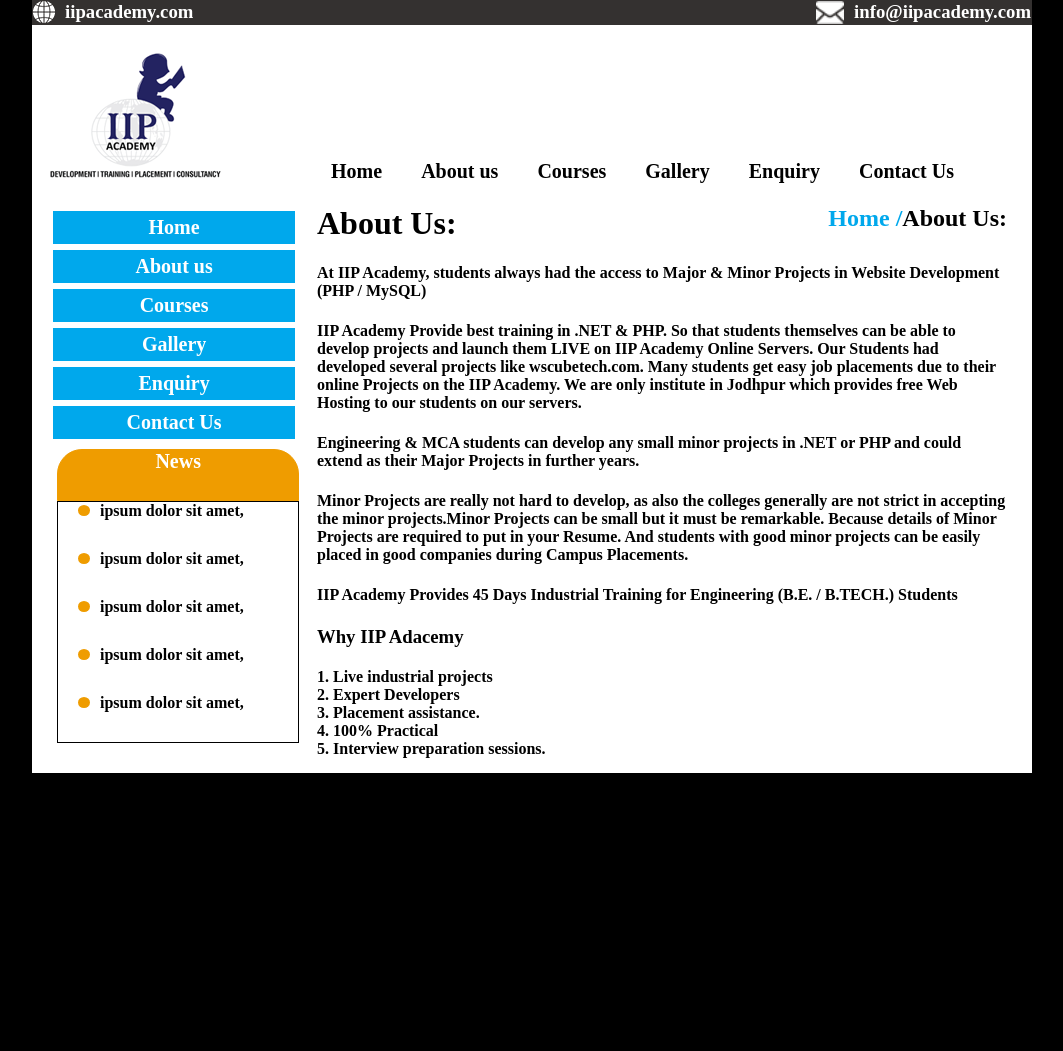
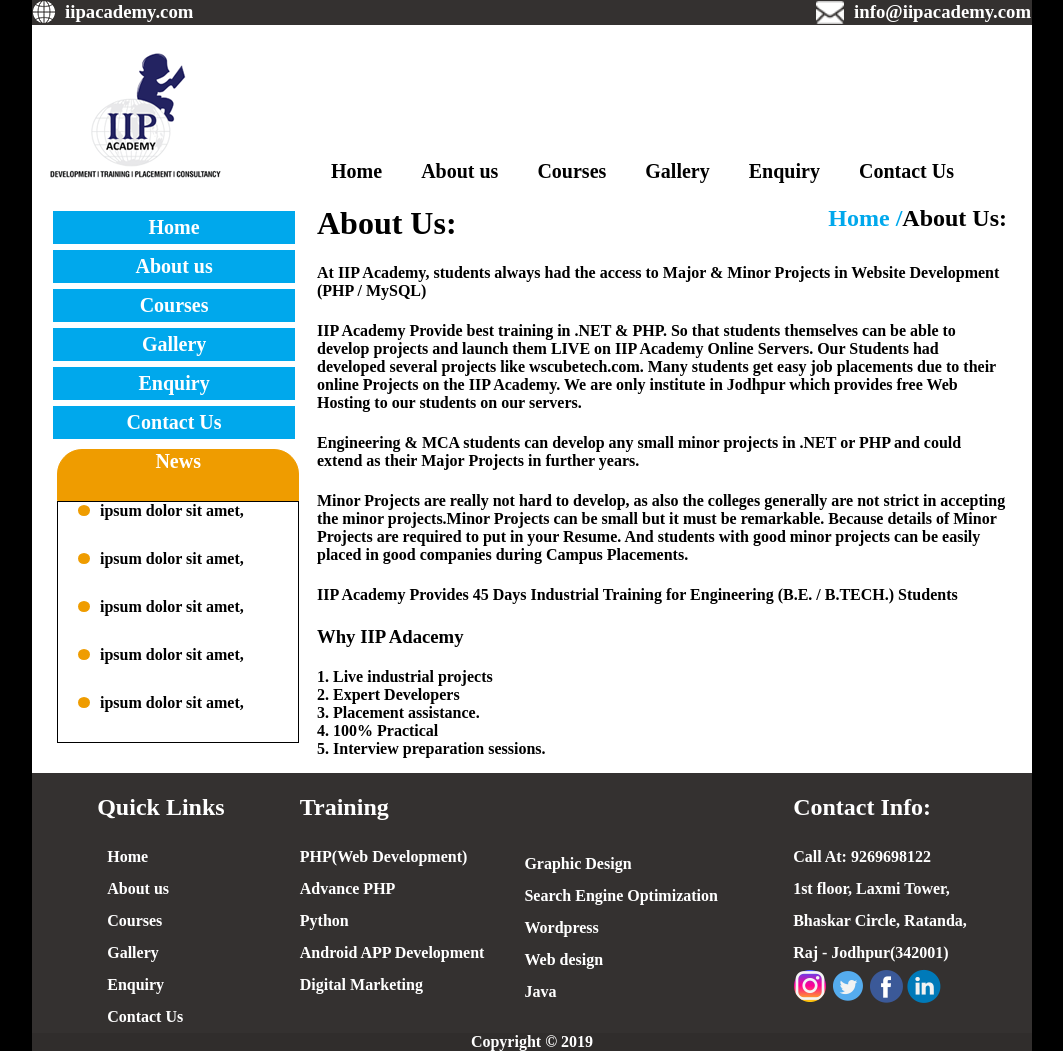
Before and after one commit to hemanth-k-malviya/Project-1, a plain HTML site: page About Us.html in a window 1280 px wide. Shown: the whole page, without its empty margins (108-1171 px from the left). Before the commit the page ends 800 px from the top, so only its background shows below. Drawn offline with Linux system fonts and the light colour scheme.

Commit message:
final commit

```diff
--- a/About Us.html
+++ b/About Us.html
@@ -106,3 +106,60 @@
                 </div>
             </div>
         </div>
+    </div>
+    <div class="footer">
+        <div class="ql">
+            <h2>Quick Links</h2>
+            <ul class="c">
+                <li><a href="home.html">Home</a></li>
+                <li><a href="About Us.html">About us</a></li>
+                <li><a href="Courses.html">Courses</a></li>
+                <li><a href="Gallery.html">Gallery</a></li>
+                <li><a href="Enquiry.html">Enquiry</a></li>
+                <li><a href="Contact us.html">Contact Us</a></li>
+            </ul>
+        </div>
+
+        <div class="tr">
+
+            <ul class="c-right">
+                <li><h2>Training</h2></li>
+                <li><a href="Courses.html">PHP(Web Development)</a></li>
+                <li><a href="Courses.html">Advance PHP</a></li>
+                <li><a href="Courses.html">Python</a></li>
+                <li><a href="Courses.html">Android APP Development</a></li>
+                <li><a href="Courses.html">Digital Marketing</a></li>
+            </ul>
+            <div class="c-left">
+                <ul>
+                    <li><a href="Courses.html">Graphic Design</a></li>
+                    <li><a href="Courses.html">Search Engine Optimization</a></li>
+                    <li><a href="Courses.html">Wordpress</a></li>
+                    <li><a href="Courses.html">Web design</a></li>
+                    <li><a href="Courses.html">Java</a></li>
+                </ul>
+            </div>
+
+        </div>
+        <div class="conin">
+            <h2>Contact Info:</h2>
+            <p>Call At: 9269698122</p>
+            <p>
+                1st floor, Laxmi Tower,<br> Bhaskar Circle, Ratanda,<br> Raj - Jodhpur(342001)
+            </p>
+            <img src="images/instagram.png" alt="">
+            <img src="images/twitter.png" alt="">
+            <img src="images/facebook.png" alt="">
+            <img src="images/linked-in.png" alt="">
+        </div>
+
+    </div>
+    <!-- end row-5-->
+
+    <div class="p">
+        <p>Copyright © 2019</p>
+    </div>
+
+</body>
+
+</html>
```
